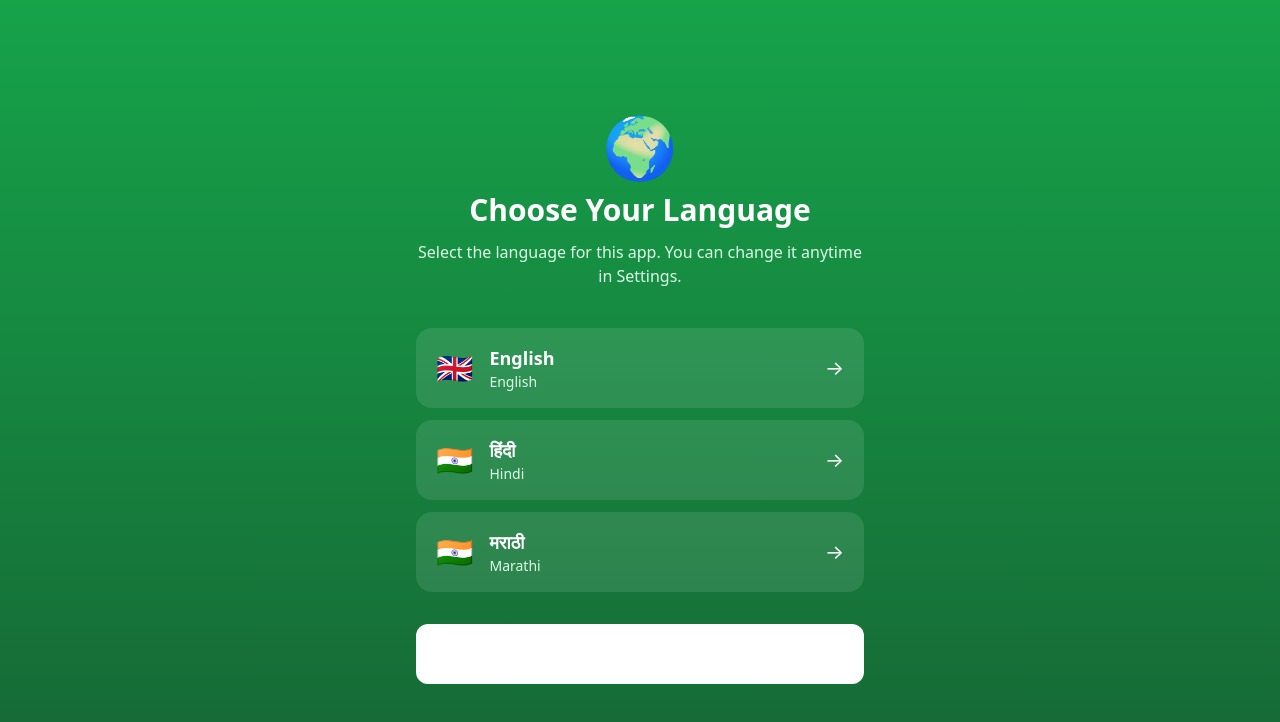
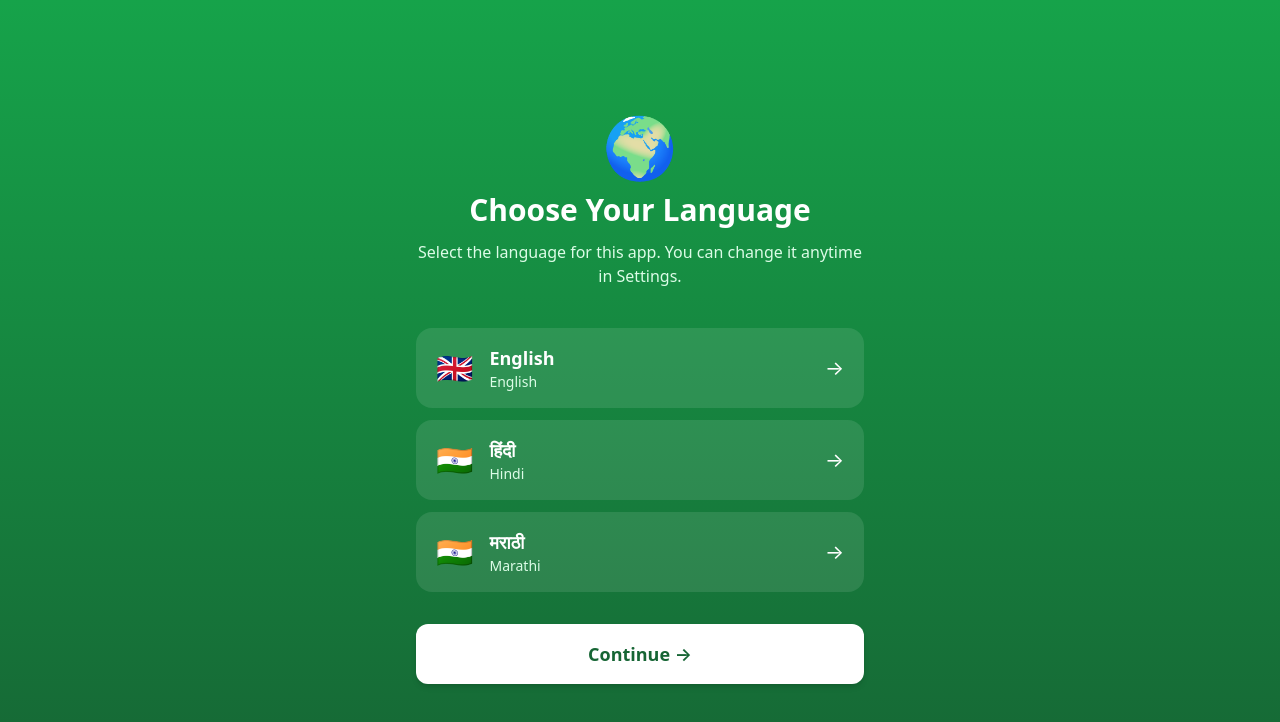
Before and after one commit to yashnpatil2007-cloud/weather-farm, a React (Vite) app in the folder frontend/: page /language in a window 1280 px wide. Shown: the top 722 px of the page. Built offline with nearby package versions, Linux system fonts and the light colour scheme; no server answers.

Commit message:
Fix continue button text color visibility on LanguagePage

```diff
--- a/frontend/src/components/Button.tsx
+++ b/frontend/src/components/Button.tsx
@@ -1,13 +1,14 @@
 import type { ButtonHTMLAttributes } from 'react'
 
 interface ButtonProps extends ButtonHTMLAttributes<HTMLButtonElement> {
-  variant?: 'primary' | 'secondary' | 'ghost' | 'danger'
+  variant?: 'primary' | 'secondary' | 'ghost' | 'danger' | 'white'
   size?: 'sm' | 'md' | 'lg'
 }
 
 const variantClasses: Record<string, string> = {
   primary: 'bg-farm-600 text-white hover:bg-farm-700 focus:ring-farm-500',
   secondary: 'bg-white text-farm-700 border-2 border-farm-600 hover:bg-farm-50 focus:ring-farm-500',
+  white: 'bg-white text-farm-800 hover:bg-farm-50 focus:ring-farm-500 shadow-md font-bold',
   ghost: 'bg-transparent text-gray-600 hover:bg-gray-100 focus:ring-gray-400',
   danger: 'bg-red-600 text-white hover:bg-red-700 focus:ring-red-500',
 }
--- a/frontend/src/pages/LanguagePage.tsx
+++ b/frontend/src/pages/LanguagePage.tsx
@@ -46,8 +46,9 @@ export default function LanguagePage() {
 
         <div className="mt-8 w-full max-w-md">
           <Button
+            variant="white"
             size="lg"
-            className="w-full bg-white text-farm-700 hover:bg-farm-50"
+            className="w-full !text-farm-800 !bg-white hover:!bg-farm-50 shadow-lg text-lg font-bold"
             onClick={() => (user ? navigate('/') : navigate('/auth'))}
           >
             {user ? t('nav.dashboard') : t('language.continue')} →
--- a/frontend/src/pages/WelcomePage.tsx
+++ b/frontend/src/pages/WelcomePage.tsx
@@ -42,7 +42,7 @@ export default function WelcomePage() {
         </div>
 
         <div className="mt-10">
-          <Button size="lg" className="bg-white !text-farm-700 hover:!bg-farm-50" onClick={handleStart}>
+          <Button variant="white" size="lg" className="!bg-white !text-farm-800 hover:!bg-farm-50 shadow-lg text-lg font-bold" onClick={handleStart}>
             {t('welcome.getStarted')} →
           </Button>
         </div>
```
